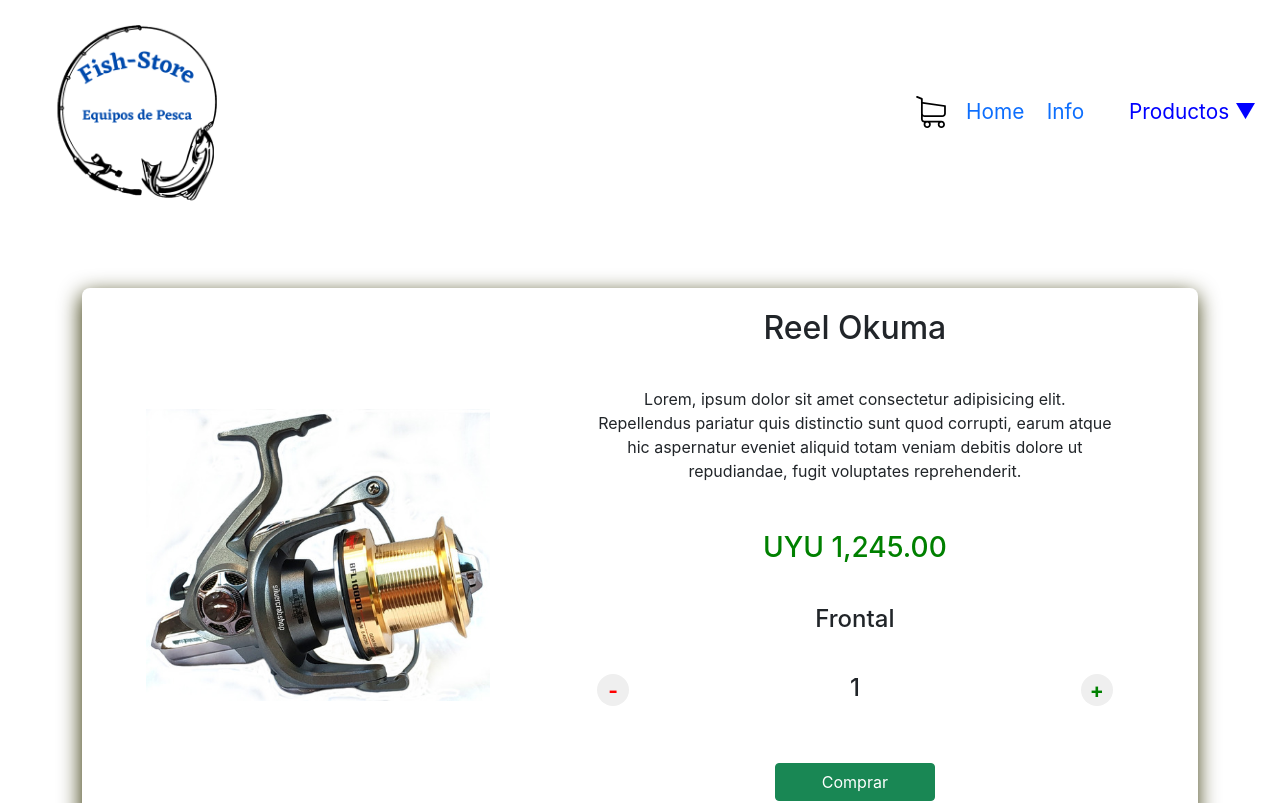
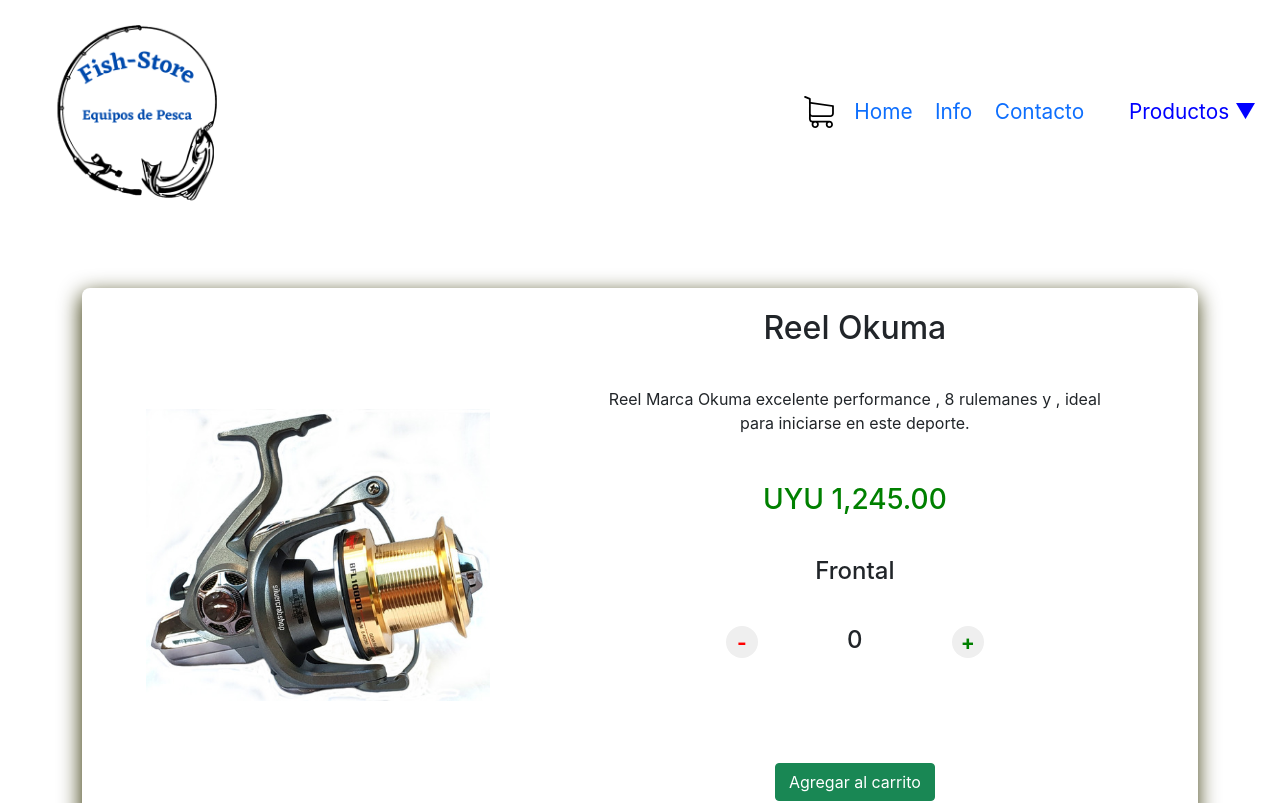
Before and after one commit to Exeq10/fishstore, a React (Create React App) app: page /detail/1 in a window 1280 px wide. Shown: the top 803 px of the page. Built offline with nearby package versions, Linux system fonts and the light colour scheme.

Commit message:
se sincronizo el contador

```diff
--- a/src/App.jsx
+++ b/src/App.jsx
@@ -3,6 +3,7 @@ import ItemListContainer from "./components/ItemListContainer";
 import Footer from "./components/Footer";
 import Header from "./components/Header";
 import Info from "./components/Info";
+import CartList from "./components/CartList";
 
 import "./css/App.css";
 
@@ -11,8 +12,11 @@ import { BrowserRouter, Routes, Route, Navigate } from "react-router-dom";
 
 /* array de objetos */
 import { Objetos } from "./components/datos/Objetos";
+import Contacto from "./components/Contacto";
 
 function App() {
+  {
+  }
   return (
     <BrowserRouter>
       <div className="App">
@@ -36,11 +40,14 @@ function App() {
             element={<ItemListContainer Objetos={Objetos} />}
           />
           <Route path="/info" element={<Info />} />
+          <Route path="/contacto" element={<Contacto />} />
 
           <Route
             path="/detail/:id"
             element={<ItemDetailContainer Objetos={Objetos} />}
           />
+
+          <Route path="/cart" element={<CartList />} />
 
           <Route path="*" element={<Navigate to={"/"} />} />
         </Routes>
--- /dev/null
+++ b/src/components/CartList.jsx
@@ -0,0 +1,11 @@
+import React from "react";
+
+function CartList() {
+  return (
+    <div>
+      <h2>Carrito</h2>
+    </div>
+  );
+}
+
+export default CartList;
--- /dev/null
+++ b/src/components/Contacto.jsx
@@ -0,0 +1,11 @@
+import React from "react";
+
+function Contacto() {
+  return (
+    <div>
+      <h2>Contacto</h2>
+    </div>
+  );
+}
+
+export default Contacto;
--- a/src/components/Info.jsx
+++ b/src/components/Info.jsx
@@ -3,7 +3,7 @@ import React from "react";
 function Info() {
   return (
     <div className="info">
-      <h2>Sobre Nostros</h2>
+      <h2>Sobre Nosotros</h2>
     </div>
   );
 }
--- a/src/components/ItemCount.jsx
+++ b/src/components/ItemCount.jsx
@@ -1,18 +1,22 @@
 import { React, useState } from "react";
 
-function ItemCount({ initial, stock }) {
-  const [stockItem, setStockItem] = useState(initial);
+function ItemCount({ stock, cantidad, setCantidad }) {
+  const [stockItem, setStockItem] = useState(stock);
 
   /* Funciones */
   const Sumar = () => {
-    if (stockItem < stock) {
-      setStockItem(stockItem + 1);
+    if (cantidad < stock) {
+      setCantidad(cantidad + 1);
+      setStockItem(stockItem - 1);
+
+      console.log(stockItem);
     }
   };
 
   const Restar = () => {
-    if (stockItem > 0) {
-      setStockItem(stockItem - 1);
+    if (cantidad > 0) {
+      setCantidad(cantidad - 1);
+      setStockItem(stockItem + 1);
     }
   };
 
@@ -26,7 +30,7 @@ function ItemCount({ initial, stock }) {
       >
         -
       </button>
-      <h4>{stockItem}</h4>
+      <h4>{cantidad}</h4>
       <button
         className="count-button mas"
         onClick={() => {
--- a/src/components/ItemDetail.jsx
+++ b/src/components/ItemDetail.jsx
@@ -2,27 +2,57 @@ import ItemCount from "./ItemCount";
 import { Button } from "react-bootstrap";
 import { Spinner } from "react-bootstrap";
 import { useState, useEffect } from "react";
+import { Link } from "react-router-dom";
 
 import { Formato } from "./Card";
 
 function ItemDetail({ producto }) {
+  const { id, nombre, precio, picture, description, tipo, stock } = producto[0];
+
+  const [cantidad, setCantidad] = useState(0);
+
+  const AgregarItemToCart = () => {
+    const itemToCart = {
+      id,
+      nombre,
+      precio,
+      cantidad,
+    };
+
+    console.log(itemToCart);
+  };
+
+  AgregarItemToCart();
+
   return (
     <div>
       <div className="itemdetail">
         <div className="itemImage">
-          <img src={producto[0].picture} alt="imagenProducto" />
+          <img src={picture} alt="imagenProducto" />
         </div>
 
         <div className="itemInfo">
-          <h2>{producto[0].nombre}</h2>
-          <p>{producto[0].description}</p>
-          <h3 className="price">{Formato(producto[0].precio, "UYU")}</h3>
-          <h4>{producto[0].tipo}</h4>
+          <h2>{nombre}</h2>
+          <p>{description}</p>
+          <h3 className="price">{Formato(precio, "UYU")}</h3>
+          <h4>{tipo}</h4>
 
-          <ItemCount initial={1} stock={producto[0].stock} />
-          <Button className="success" variant="success">
-            Comprar
-          </Button>
+          <ItemCount
+            stock={stock}
+            cantidad={cantidad}
+            setCantidad={setCantidad}
+          />
+          {stock == cantidad ? (
+            <p className="alert">No hay mas stock</p>
+          ) : (
+            <p></p>
+          )}
+          <Link to={"/cart"}>
+            {" "}
+            <Button className="success" variant="success">
+              Agregar al carrito
+            </Button>
+          </Link>
         </div>
       </div>
     </div>
--- a/src/components/Navegacion.jsx
+++ b/src/components/Navegacion.jsx
@@ -16,6 +16,10 @@ function Navegacion() {
         <li className=" cat item">
           {" "}
           <Link to={"/info"}> Info</Link>
+        </li>
+        <li className=" cat item">
+          {" "}
+          <Link to={"/contacto"}> Contacto</Link>
         </li>
         <li className=" cat item"></li>
 
--- a/src/components/datos/Objetos.js
+++ b/src/components/datos/Objetos.js
@@ -7,7 +7,7 @@ export const Objetos = [
     picture: "/images/reel frontal1.jpg",
     stock: 40,
     description:
-      "Lorem, ipsum dolor sit amet consectetur adipisicing elit. Repellendus pariatur quis distinctio sunt quod corrupti, earum atque hic aspernatur eveniet aliquid totam veniam debitis dolore ut repudiandae, fugit voluptates reprehenderit.",
+      "Reel Marca Okuma excelente performance , 8 rulemanes y , ideal para iniciarse en este deporte.",
     categoria: "reel",
   },
 
@@ -19,7 +19,8 @@ export const Objetos = [
     picture: "/images/reelrotativo1.jpg",
     stock: 30,
     description:
-      "Lorem, ipsum dolor sit amet consectetur adipisicing elit. Repellendus pariatur quis distinctio sunt quod corrupti, earum atque hic aspernatur eveniet aliquid totam veniam debitis dolore ut repudiandae, fugit voluptates reprehenderit.",
+      " - Diseño de punta transparente para mayor resistencia y sensibilidad ,cuenta con 4 rodamientos de bolas de acero inoxidable su diseño de punta transparente para mayor resistencia y sensibilidad ",
+
     categoria: "reel",
   },
 
@@ -31,7 +32,7 @@ export const Objetos = [
     picture: "/images/caña2.jpg",
     stock: 14,
     description:
-      "Lorem, ipsum dolor sit amet consectetur adipisicing elit. Repellendus pariatur quis distinctio sunt quod corrupti, earum atque hic aspernatur eveniet aliquid totam veniam debitis dolore ut repudiandae, fugit voluptates reprehenderit.",
+      "Caña maciza de 3mts 2 tramos reforzada con capuchón metálico en los acoples,a diferencia de las cañas telescópicas q suelen aflojarse o agarrar juego si se usan en la arena con corta vida útil , esta caña en dos tramos es para toda la vida !",
     categoria: "caña",
   },
   {
@@ -42,7 +43,8 @@ export const Objetos = [
     picture: "/images/tanzasufix.jpg",
     stock: 40,
     description:
-      "Lorem, ipsum dolor sit amet consectetur adipisicing elit. Repellendus pariatur quis distinctio sunt quod corrupti, earum atque hic aspernatur eveniet aliquid totam veniam debitis dolore ut repudiandae, fugit voluptates reprehenderit.",
+      "Bobina Tanza Sufix , Diametro 0.40mm , Cantidad 500mts , Soporta 18.8kg/41LB.",
+
     categoria: "tanza",
   },
   {
--- a/src/css/App.css
+++ b/src/css/App.css
@@ -194,7 +194,7 @@ a {
 /* ItemCount */
 
 .count {
-  width: 100%;
+  width: 50%;
   display: flex;
   justify-content: space-between;
   margin-bottom: 1.3rem;
@@ -252,6 +252,12 @@ a {
   width: 10rem;
 }
 
+.alert {
+  color: red;
+  border: 1px solid red;
+  padding: 1.2rem;
+}
+
 /* footer */
 
 .footer {
```
